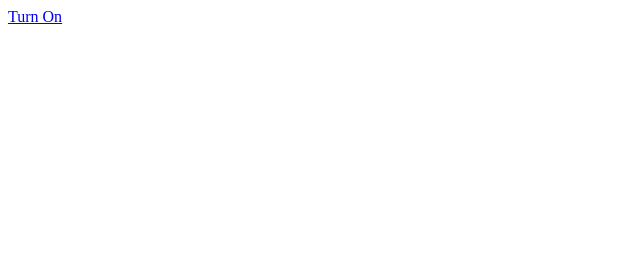
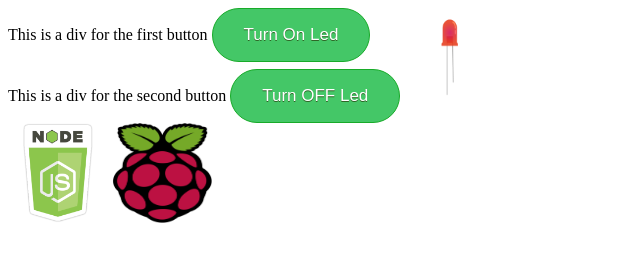
Before and after one commit to aldeam1/rasberryPi_Startup, a website: page public/index.html in a window 1280 px wide. Shown: the whole page, without its empty margins (0-640 px from the left). Drawn offline with Linux system fonts and the light colour scheme.

Commit message:
Initial work of the Frond End Client

```diff
--- a/public/css/styles.css
+++ b/public/css/styles.css
@@ -0,0 +1,19 @@
+button {
+    border: none;
+    background-color:#44c767;
+    border-radius:28px;
+	border:1px solid #18ab29;
+    display:inline-block;
+	cursor:pointer;
+	color:#ffffff;
+	font-family:Arial;
+	font-size:17px;
+	padding:16px 31px;
+	text-decoration:none;
+	text-shadow:0px 1px 0px #2f6627;
+  }
+
+  .first_button {
+    display: block;
+    margin-bottom: 7px;
+  }
--- a/public/index.html
+++ b/public/index.html
@@ -3,14 +3,27 @@
 <head>
     <meta charset="utf-8" />
     <meta http-equiv="X-UA-Compatible" content="IE=edge">
-    <title>Page Title</title>
-    <meta name="viewport" content="width=device-width, initial-scale=1">
-    <link rel="stylesheet" type="text/css" media="screen" href="/css/styles.css" />
+    <title>Turn Led On/Off</title>
+    <meta name="viewport" content="width=device-width, initial-scale=1, user-scalable=no">
+    <link rel="stylesheet" href="/css/styles.css" >
 </head>
 
 <body>
+    <div class= "first_button"
+     <h3>This is a div for the first button</h3>
+     <button id="turn-on">Turn On Led</button>
+    </div>
 
-    <a href="/aprinde">Turn On</a>
+    <div class= "second_button"
+    <h3>This is a div for the second button</h3>
+    <button id ="turn-off">Turn OFF Led</button>
+   </div>
+
+   <img src="images/LED.png" style="width:100px;height:100px;position:absolute;top:8px;left:400px;">
+   <img src="images/nodejs-logo.png" style="width:100px;height:100px;top:150px;left:10px;">
+   <img src="images/rpi-logo.png" style="width:100px;height:100px;top:150px;left:140px;">
+
+    <!-- <a href="/aprinde">Turn On</a> -->
     <script src ="/js/libs/jquery-3.3.1.min.js"></script>
 
 </body>
```
Also changed, not shown: server/server.js (+11 -2 lines), server/utils/vars.js (added, +8 -0 lines), public/images/LED.png (added), public/images/nodejs-logo.png (added), public/images/rpi-logo.png (added).
